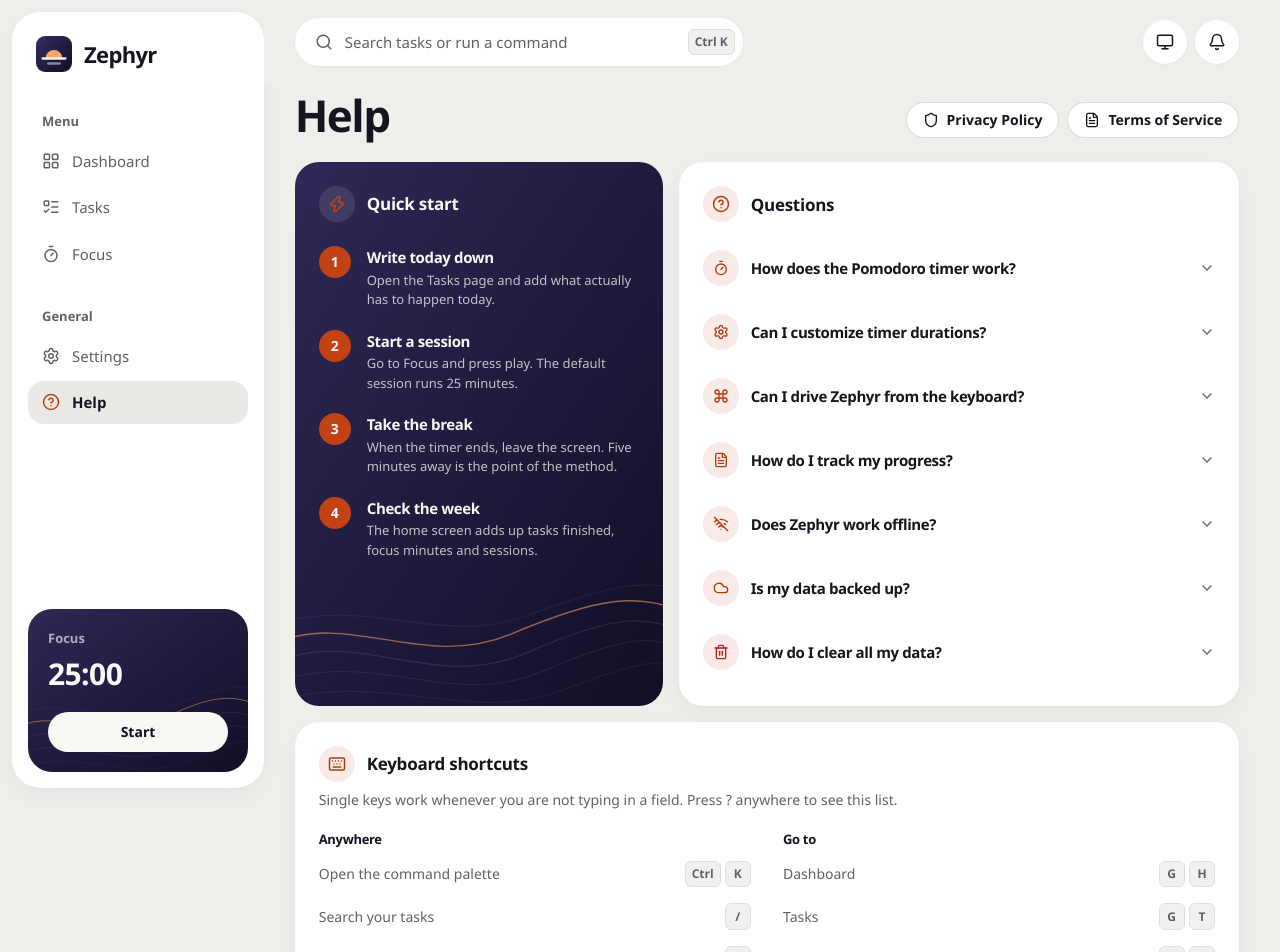
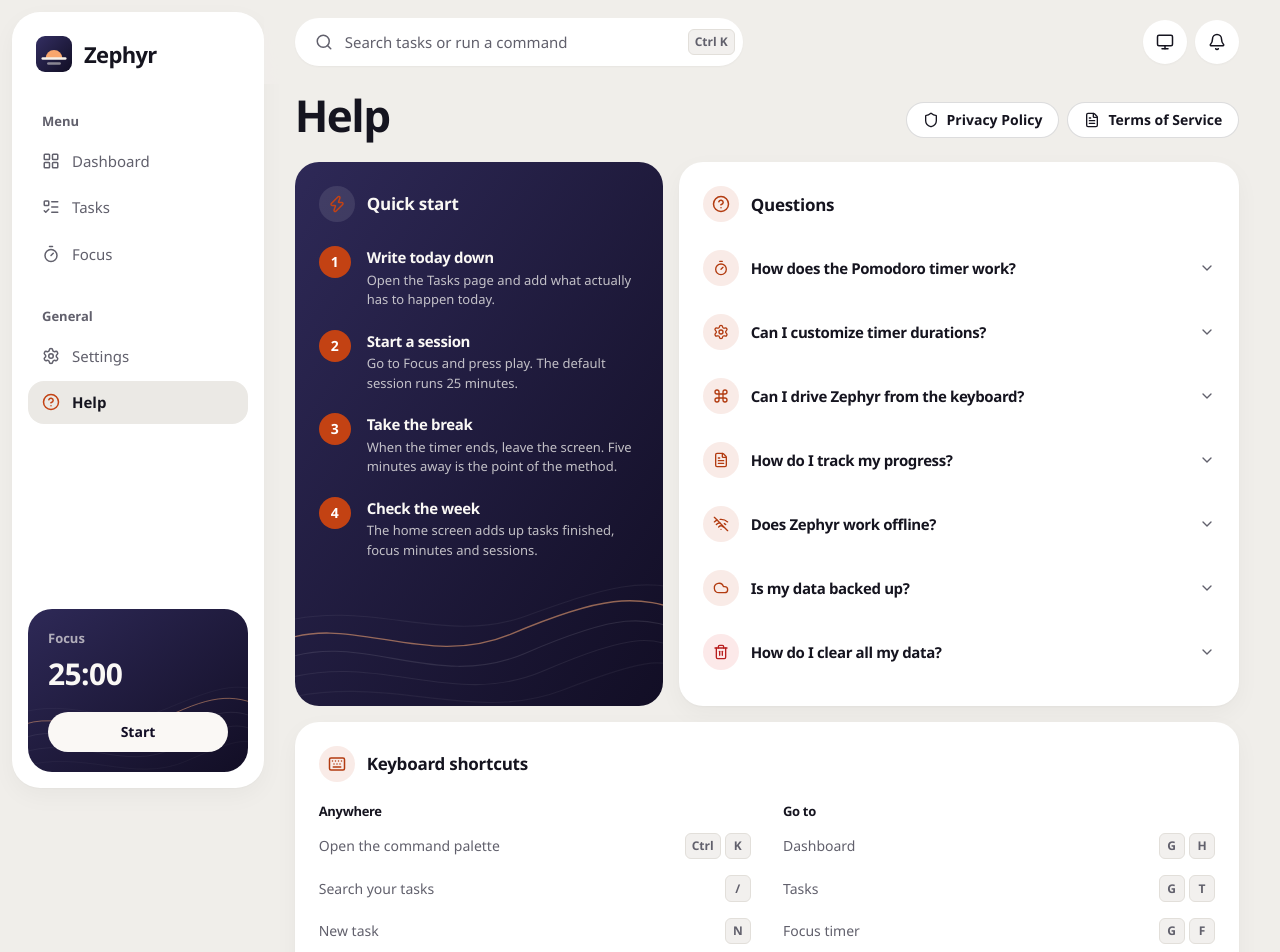
Before and after one commit to dominikkoenitzer/Zephyr, a React (Vite) app: page /help in a window 1280 px wide. Shown: the top 952 px of the page. Built offline with nearby package versions, Linux system fonts and the light colour scheme.

Commit message:
Drop the line under the shortcuts title

```diff
--- a/src/pages/Help.jsx
+++ b/src/pages/Help.jsx
@@ -174,9 +174,6 @@
         {/* Keyboard shortcuts */}
         <Card className="animate-fade-in-up p-6 xl:col-span-5" style={{ animationDelay: '0.15s' }}>
           <IconTitle icon={Keyboard}>Keyboard shortcuts</IconTitle>
-          <p className="mt-2 text-sm text-muted-foreground">
-            Single keys work whenever you are not typing in a field. Press ? anywhere to see this list.
-          </p>
           <div className="mt-5">
             <ShortcutTable />
           </div>
```
